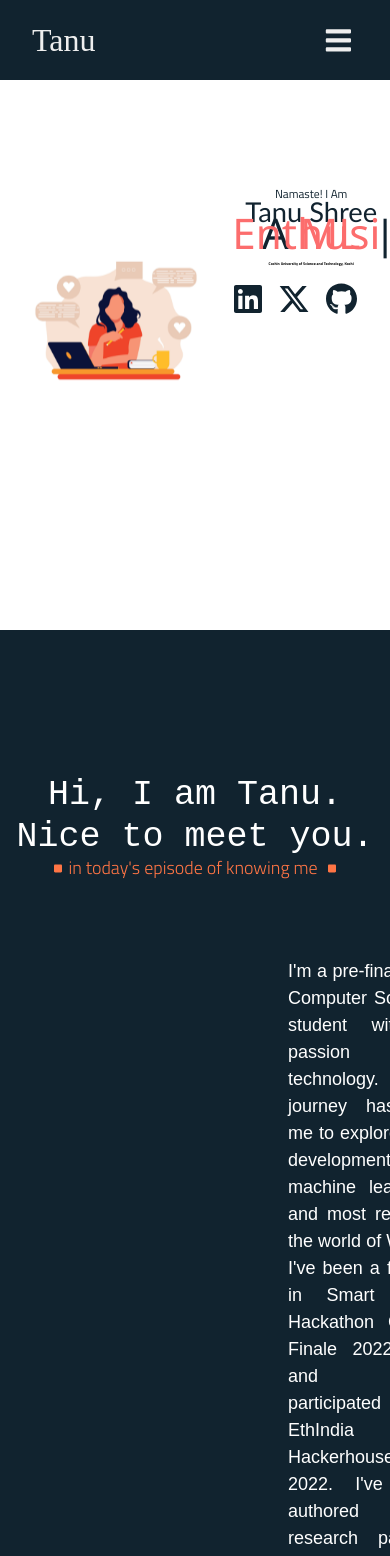
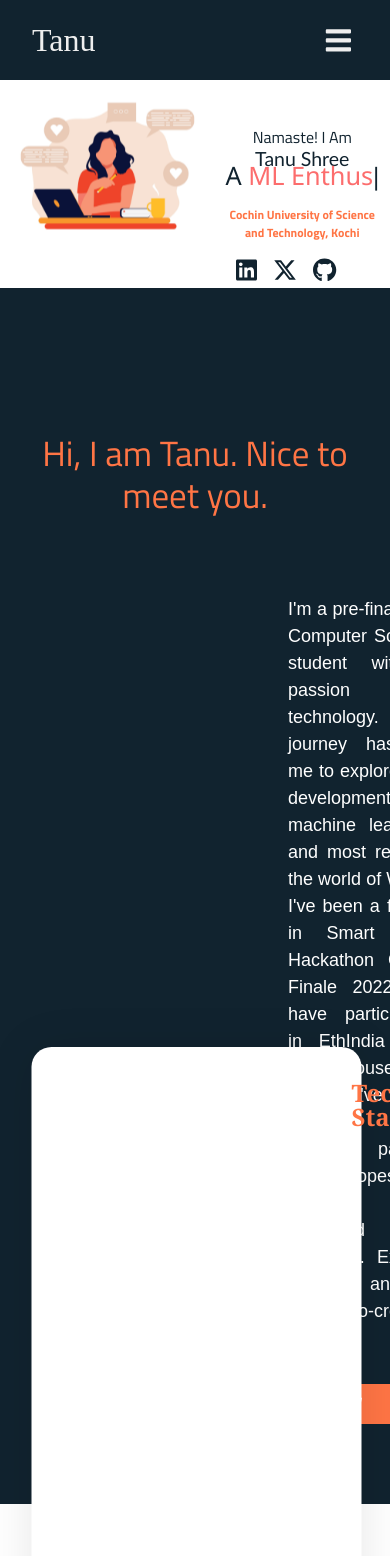
Before and after one commit to tanuushree/TanuShree-portfolio, a React (Create React App) app: page / in a window 390 px wide. Shown: the top 1556 px of the page. Built offline with nearby package versions, Linux system fonts and the light colour scheme; some icons are missing.

Commit message:
projects responsive

```diff
--- a/src/components/about/About.jsx
+++ b/src/components/about/About.jsx
@@ -1,11 +1,9 @@
 import React from 'react';
-import {FontAwesomeIcon} from '@fortawesome/react-fontawesome';
-import {faSquare} from '@fortawesome/free-solid-svg-icons';
+
 import { Icon } from '@iconify/react';
 import './about.css';
 
 const downloadPdf = () => {
-
     const pdfPath = '../../TanuCV.pdf';
 
     fetch(pdfPath)
@@ -25,38 +23,33 @@ const downloadPdf = () => {
       });
   };
 
-function About(){
-    return(
+function About() {
+    return (
       <div className='about' id="aboutme">
         <div className='me'>
           <div className='title'>
-                    <h4 style={{paddingTop:'4rem', fontFamily:'monospace'}}>Hi, I am Tanu. Nice to meet you.</h4>
-                    <p className='greet'><FontAwesomeIcon icon={faSquare} style={{color:'#FF7545', paddingRight:'6px',width:'8px',height:'15px'}}></FontAwesomeIcon>in today's episode of knowing me <FontAwesomeIcon icon={faSquare} style={{color:'#FF7545', paddingLeft:'6px',width:'8px',height:'15px'}}></FontAwesomeIcon></p>
+            <h4 style={{ paddingTop: '4rem', color:'#FF7545'}}>Hi, I am Tanu. Nice to meet you.</h4>
+
           </div>
           <div className="main">
-
-
-                    <div className="content" >
-                        <p>I'm a pre-final year Computer Science student with a passion for technology. My journey has led me to explore web development, machine learning, and most recently the world of Web3. I've been a finalist in Smart India Hackathon Grand Finale 2022 and and have participated in EthIndia TPG Hackerhouse 2022. I've also authored two research papers, with hopes of seeing them published someday. Explore my work and join me in co-creating projects.
+            <div className="content">
+              <p>I'm a pre-final year Computer Science student with a passion for technology. My journey has led me to explore web development, machine learning, and most recently the world of Web3. I've been a finalist in Smart India Hackathon Grand Finale 2022 and have participated in EthIndia TPG Hackerhouse 2022. I've also authored two research papers, with hopes of seeing them published someday. Explore my work and join me in co-creating projects.
               </p>
               <button onClick={downloadPdf} className="button" type="button">
-                            <span className="button__text">Get    CV</span>
+                <span className="button__text">Get CV</span>
                 <span className="button__icon"><svg xmlns="http://www.w3.org/2000/svg" viewBox="0 0 35 35" id="bdd05811-e15d-428c-bb53-8661459f9307" data-name="Layer 2" class="svg"><path d="M17.5,22.131a1.249,1.249,0,0,1-1.25-1.25V2.187a1.25,1.25,0,0,1,2.5,0V20.881A1.25,1.25,0,0,1,17.5,22.131Z"></path><path d="M17.5,22.693a3.189,3.189,0,0,1-2.262-.936L8.487,15.006a1.249,1.249,0,0,1,1.767-1.767l6.751,6.751a.7.7,0,0,0,.99,0l6.751-6.751a1.25,1.25,0,0,1,1.768,1.767l-6.752,6.751A3.191,3.191,0,0,1,17.5,22.693Z"></path><path d="M31.436,34.063H3.564A3.318,3.318,0,0,1,.25,30.749V22.011a1.25,1.25,0,0,1,2.5,0v8.738a.815.815,0,0,0,.814.814H31.436a.815.815,0,0,0,.814-.814V22.011a1.25,1.25,0,1,1,2.5,0v8.738A3.318,3.318,0,0,1,31.436,34.063Z"></path></svg></span>
               </button>
             </div>
-
-
           </div>
-            <div className="section ">
+        </div>
+        <div className="section">
           <div className="container">
-                    {/* <div className="row"> */}
             <div className="col-lg-12">
               <div className="row">
-
-                                <div className="col-lg-4 col-md-6 col-sm-6 col-12 cards" data-scroll-reveal="enter bottom move 50px over 0.6s after 0.2s" style={{ minHeight: "300px" }}>
+                <div className="col-lg-4 col-md-6 col-sm-6 col-12 cards">
                   <div className="features-small-item">
                     <h4 className='text-[#FF7545] text-6xl font-semibold pt-4 font-serif' >Tech Stacks</h4>
-                                        <div class="grid-container">
+                    <div className="grid-container">
                                              <div class="grid-item"><Icon icon="teenyicons:c-solid" color="#11232f" height="100" /><h5 style={{color:'#FF7545', fontFamily:'initial'}}>C</h5></div>
                                             <div class="grid-item"><Icon className="icon" icon="mdi:language-cpp" color="#11232f" height="100" /><h5 style={{color:'#FF7545', fontFamily:'initial'}}>C++</h5></div>
                                             <div class="grid-item"><Icon className="icon" icon="bxl:java" color="#11232f" height="100" /><h5 style={{color:'#FF7545', fontFamily:'initial'}}>Java</h5></div>
@@ -70,7 +63,6 @@ function About(){
                                             <div class="grid-item"><Icon icon="simple-icons:firebase" color="#11232f" width="100" height="100" /><h5 style={{color:'#FF7545', fontFamily:'initial'}}>Firebase</h5></div>
                                             <div class="grid-item"><Icon icon="devicon-plain:jupyter-wordmark" color="#11232f" width="100" height="100" /><h5 style={{color:'#FF7545', fontFamily:'initial'}}>Jupyter</h5></div>
                     </div>
-
                   </div>
                 </div>
               </div>
@@ -78,10 +70,7 @@ function About(){
           </div>
         </div>
       </div>
-    </div>
-
     );
-
   }
 
   export default About;
--- a/src/components/about/about.css
+++ b/src/components/about/about.css
@@ -1,7 +1,13 @@
-.me{
-    background-color:rgb(17, 35, 47) ;
-    min-height: 100vh; /* Make me div full viewport height */
+.about{
   position: relative;
+
+}
+
+.me {
+  background-color: rgb(17, 35, 47);
+  min-height: 100vh;
+  position: relative;
+  z-index: 1;
 }
 .about{
   z-index: -1;
@@ -49,48 +55,50 @@
 
 }
 
-.section{
-    position: relative; /* Add position absolute to section div */
-    left:22rem;
+.section {
+  position: absolute;
+  top: 80vh;
+  left: 50%;
+  transform: translateX(-50%);
   display: flex;
   flex-direction: column;
   justify-content: center;
   align-items: center;
-    z-index: 1;
+  z-index: 2;
+  width: 90%;
+  max-width: 50rem;
 }
 
 .features-small-item {
-    cursor: pointer;
-    display: block;
     background: #FFFFFF;
     box-shadow: 0 2px 48px 0 rgba(0, 0, 0, 0.10);
     border-radius: 20px;
     padding: 10px;
-    z-index: 100;
     text-align: center;
-    position: absolute;
-    width: 50rem;
-
+    width: 100%;
+    left: 50%;
+    max-width: 50rem;
 
   }
 
   .grid-container {
     display: grid;
-    grid-template-columns: auto auto auto;
-    padding-left: 30px;
+    grid-template-columns: repeat(auto-fit, minmax(150px, 1fr));
+    gap: 20px;
     padding: 10px;
 }
+
 .grid-item {
-    display: flex; /* Use flexbox to center-align content */
-    flex-direction: column; /* Align content vertically */
-    justify-content: center;
+    display: flex;
+    flex-direction: column;
     justify-content: center;
     align-items: center;
     padding: 20px;
-    font-size: 30px;
+    font-size: 2vw;
+    grid-template-columns: repeat(auto-fit, minmax(120px, 1fr));
     text-align: center;
 }
-/* Define a keyframes animation */
+
 @keyframes fadeIn {
     0% {
         opacity: 0;
@@ -102,7 +110,7 @@
     }
 }
 
-/* Apply the animation to each icon with a delay */
+
 .icon {
     animation: fadeIn 0.5s ease-in-out forwards;
 }
@@ -125,13 +133,26 @@
         width: 90%;
         padding-left: 20rem; /* Adjust the width for smaller screens */
     }
+    .section{
+      top:90vh
+    }
+    .features-small-item h4{
+        font-size: 1.5rem;
+    }
 }
 
 /* Media query for screens between 768px and 1024px (e.g., tablets) */
 @media (min-width: 769px) and (max-width: 1024px) {
     .features-small-item {
-        width: 70%; /* Adjust the width for medium-sized screens */
+        width: 70%;
         padding-left: 15rem;
+    }
+
+    .features-small-item h4{
+      font-size: 2.5rem;
+  }
+  .section{
+    top:80vh;
   }
 }
 
--- a/src/components/home/Home.jsx
+++ b/src/components/home/Home.jsx
@@ -7,55 +7,51 @@ import { FontAwesomeIcon } from '@fortawesome/react-fontawesome';
 import { faLinkedin, faXTwitter, faGithub} from '@fortawesome/free-brands-svg-icons';
 
 
-function Home(){
+// ... (previous imports)
+
+function Home() {
     const el = React.useRef(null);
 
     React.useEffect(() => {
       const typed = new Typed(el.current, {
-        strings: ['Frontend Developer', 'ML Enthusiast', 'Web3 Afficiando', 'Writer'],
+        strings: ['Frontend Developer', 'ML Enthusiast', 'Web3 Aficionado', 'Writer'],
         typeSpeed: 100,
         backSpeed: 100,
         loop: true
       });
 
       return () => {
-        // Destroy Typed instance during cleanup to stop animation
         typed.destroy();
       };
     }, []);
 
-    return(
+    return (
       <div>
         <div className='first-page' id="home">
-                <div className='image '>
-                    <img  src={profile} alt= "about"/>
+          <img className='girl-img' src={profile} alt="about" />
+
+          <div className='intro'>
+            <h6>Namaste! I Am</h6>
+            <h1>Tanu Shree</h1>
+            <div className="wrapper">
+              <div className="static-txt">A <span className='dynamic-txt' style={{ color: '#FC6D6D' }} ref={el} /></div>
             </div>
-                <div className='intro'>
-                    <h6 style={{fontSize : '3vw', lineHeight:'4px'}}>Namaste! I Am</h6>
-                    <h1 style={{fontSize : '7vw', }}>Tanu Shree</h1>
-                    <div className="wrapper">
-                            <div className="static-txt" >A <span className='dynamic-txt' style={{color:'#FC6D6D'}} ref={el} /></div>
-                    </div>
-                    <p style={{color:'black', fontSize : '1vw', lineHeight:'2px'}}>Cochin University of Science and Technology, Kochi</p>
-                    <div className='social-media-icon ' style={{color:'rgb(17, 35, 47)'}}>
+            <p>Cochin University of Science and Technology, Kochi</p>
+            <div className='social-media-icon'>
               <a href='https://www.linkedin.com/in/tanuushree/'>
-                            <FontAwesomeIcon icon={faLinkedin}/>
+                <FontAwesomeIcon icon={faLinkedin} />
               </a>
               <a href='https://twitter.com/tanuu_82'>
-                            <FontAwesomeIcon icon={faXTwitter}/>
+                <FontAwesomeIcon icon={faXTwitter} />
               </a>
               <a href='https://github.com/tanuushree'>
-                            <FontAwesomeIcon icon={faGithub}/>
+                <FontAwesomeIcon icon={faGithub} />
               </a>
             </div>
           </div>
         </div>
       </div>
-
-
-
     );
-
   }
 
   export default Home;
--- a/src/components/home/home.css
+++ b/src/components/home/home.css
@@ -1,24 +1,17 @@
 .first-page{
     display: flex;
     padding:0;
-    height: 630px;
-    overflow-x:scroll;
+    height: auto;
+    overflow:hidden;
 }
 
-.image{
-    display: flex;
-    margin:1rem;
-    padding-top: rem;
-
-
-}
-
-img{
-    max-inline-size: 100%;
-    block-size: auto;
+.girl-img{
+    max-width: 55%;
+    padding-top: 2rem;
 }
 
 .intro{
+    flex:1;
     padding-top: 12rem;
     font-size:45px;
     color:rgb(17, 35, 47);
@@ -29,7 +22,7 @@ img{
 }
 
 .intro p{
-    font-size: 15px;
+    font-size: 4vh;
     color: #FF7545;
     font-weight:600;
     padding: 10px;
@@ -58,7 +51,7 @@ img{
 
 .wrapper .static-txt{
 
-    font-size: 5vh;
+    font-size: 3vh;
     font-family:'Segoe UI', Tahoma, Geneva, Verdana, sans-serif;
     font-weight: 400;
 }
@@ -66,26 +59,74 @@ img{
 .wrapper .dynamic-txt{
     max-width: max-content;
     width: auto;
-    font-size: 5vh;
+    font-size: 3vh;
     font-family:'Segoe UI', Tahoma, Geneva, Verdana, sans-serif;
     font-weight: 400;
 }
-/* Define styles for smaller screens (e.g., mobile devices) */
 @media (max-width: 768px) {
     .static-txt {
-      font-size: 16px;
+      font-size: 10px;
     }
     .dynamic-txt {
-      font-size: 20px;
+      font-size: 10px;
     }
+    .intro {
+        font-size: 16px;
+        padding-top: 8rem;
+      }
+      .intro h1 {
+        font-size: 5vw;
+      }
+      .intro p {
+        font-size: 12px;
+      }
+      .social-media-icon {
+        font-size: 1.5rem;
+      }
+
   }
 
-  /* Define styles for larger screens (e.g., desktop) */
   @media (min-width: 769px) {
     .static-txt {
       font-size: 24px;
     }
     .dynamic-txt {
-      font-size: 28px;
+      font-size: 20px;
+    }
+    .intro {
+        font-size: 45px;
+        padding-top: 12rem;
+      }
+      .intro h1 {
+        font-size: 7vw;
+      }
+      .intro p {
+        font-size: 15px;
+      }
+      .social-media-icon {
+        font-size: 2rem;
+      }
+  }
+
+
+  /* ... (previous styles) */
+
+/* Define styles for smaller screens (e.g., mobile devices) */
+
+
+  /* Define styles for larger screens (e.g., desktop) */
+  @media (min-width: 769px) {
+    .intro {
+      font-size: 45px;
+      padding-top: 12rem;
+    }
+    .intro h1 {
+      font-size: 7vw;
+    }
+    .intro p {
+      font-size: 15px;
+    }
+    .social-media-icon {
+      font-size: 2rem;
     }
   }
--- a/src/components/work/Work.jsx
+++ b/src/components/work/Work.jsx
@@ -77,7 +77,7 @@ function Home(){
                   {cardContent.map((content, idx) => (
                     <Col key={idx}>
                       <StyledCard>
-                        <Card.Img variant="top" src={content.image} />
+                        <Card.Img src={content.image} style={{width:'100%'}}/>
                         <Card.Body>
                           <StyledCardTitle>{content.title}</StyledCardTitle>
                           <Card.Text>{content.text}</Card.Text>
--- a/src/components/work/work.css
+++ b/src/components/work/work.css
@@ -12,7 +12,7 @@
     justify-content: center;
     align-items: center;
     flex-wrap: wrap;
-    padding: 5rem 15rem;
+    padding: 5rem ;
 }
 .card {
     width: 300px;
@@ -24,6 +24,7 @@
     border-radius: 10px;
     overflow: hidden;
     transition: all 0.5s ease-in-out;
+    margin: 1rem;
   }
 
   #logo-main, #logo-second {
@@ -181,3 +182,24 @@
       opacity: 0;
     }
   }
+
+  @media (max-width: 768px) {
+    .project {
+      padding: 1rem; /* Reduce padding on small screens */
+  }
+
+  .card {
+      width: calc(100% - 2rem); /* Make cards full width on small screens */
+      margin: 1rem 0; /* Add vertical margin between cards */
+  }
+}
+
+@media (min-width: 769px) and (max-width: 1024px) {
+  .project {
+    padding: 2rem;
+}
+
+.card {
+    width: calc(50% - 2rem); /* Arrange cards in a grid on medium screens */
+}
+}
```
Lines whose indentation alone changed are shown as unchanged.
